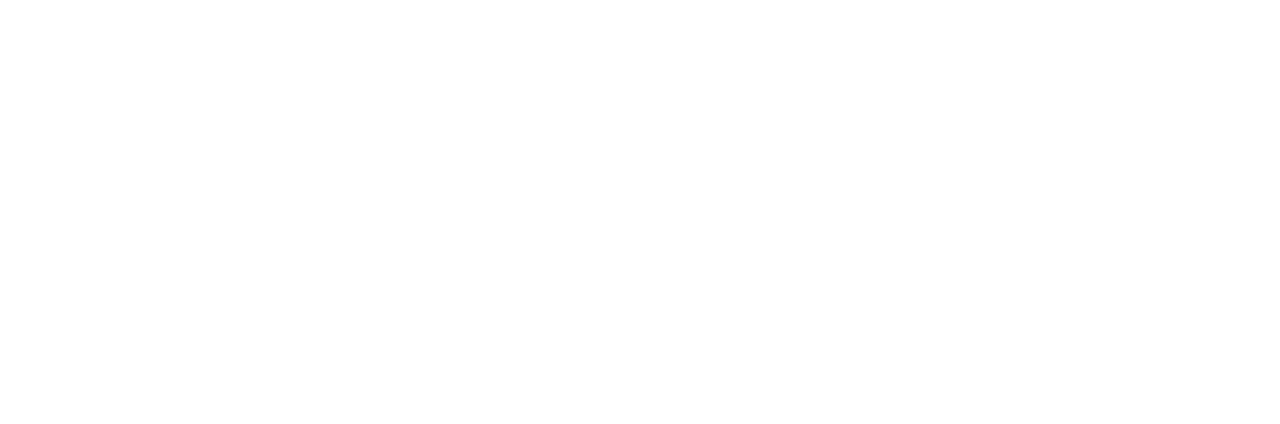
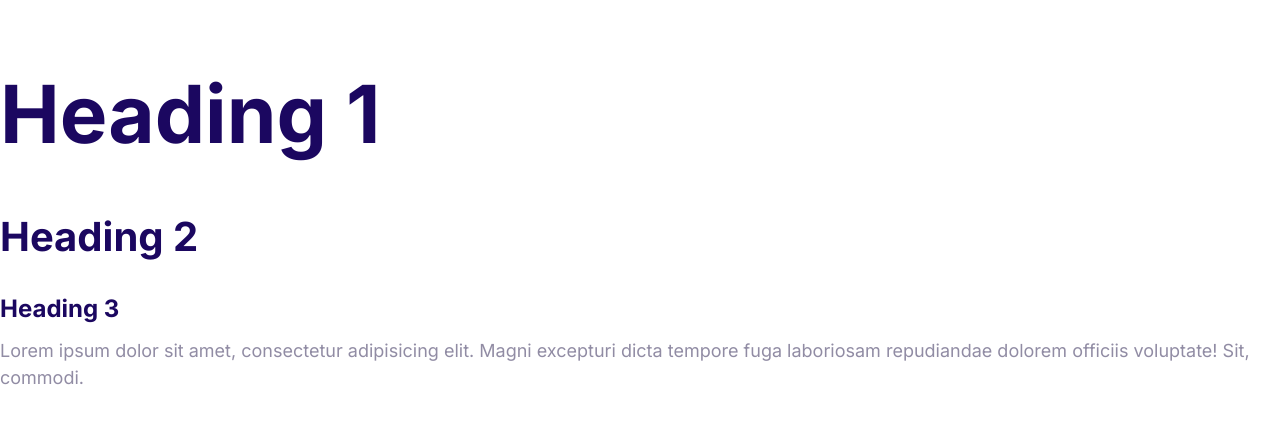
Before and after one commit to marcobaiaosilva/moshify, a plain HTML site: page index.html in a window 1280 px wide. Drawn offline with Linux system fonts and the light colour scheme.

Commit message:
Define the styles for the fonts.

```diff
--- a/css/styles.css
+++ b/css/styles.css
@@ -5,3 +5,53 @@
     --color-headings: #1b0760;
     --color-body: #918ca4;
 }
+
+html{
+    font-size: 62.5%;
+}
+
+body{
+    font-family: Inter, Arial, Helvetica, sans-serif;
+    color: var(--color-body);
+    line-height: 1.5;
+    font-size: 2.4rem;
+}
+
+h1, h2, h3{
+    color: var(--color-headings);
+    margin-bottom: 1rem;
+}
+
+h1{
+    font-size: 7rem;
+}
+
+h2{
+    font-size: 4rem;
+}
+
+h3{
+    font-size: 3rem;
+}
+
+p{
+    margin-top: 0;
+}
+
+@media screen and (min-width: 1024px){
+    body{
+        font-size: 1.8rem;
+    }
+
+    h1{
+        font-size: 8rem;
+    }
+
+    h2{
+        font-size: 4rem;
+    }
+
+    h3{
+        font-size: 2.4rem;
+    }
+}
--- a/index.html
+++ b/index.html
@@ -5,10 +5,16 @@
     <meta http-equiv="X-UA-Compatible" content="IE=edge">
     <meta name="viewport" content="width=device-width, initial-scale=1.0">
     <title>Document</title>
+    <link rel="preconnect" href="https://fonts.googleapis.com">
+    <link rel="preconnect" href="https://fonts.gstatic.com" crossorigin>
+    <link href="https://fonts.googleapis.com/css2?family=Inter:wght@400;700&display=swap" rel="stylesheet">
     <link rel="stylesheet" href="css/normalize.css">
     <link rel="stylesheet" href="css/styles.css">
 </head>
 <body>
-
+    <h1>Heading 1</h1>
+    <h2>Heading 2</h2>
+    <h3>Heading 3</h3>
+    <p>Lorem ipsum dolor sit amet, consectetur adipisicing elit. Magni excepturi dicta tempore fuga laboriosam repudiandae dolorem officiis voluptate! Sit, commodi.</p>
 </body>
 </html>
```
